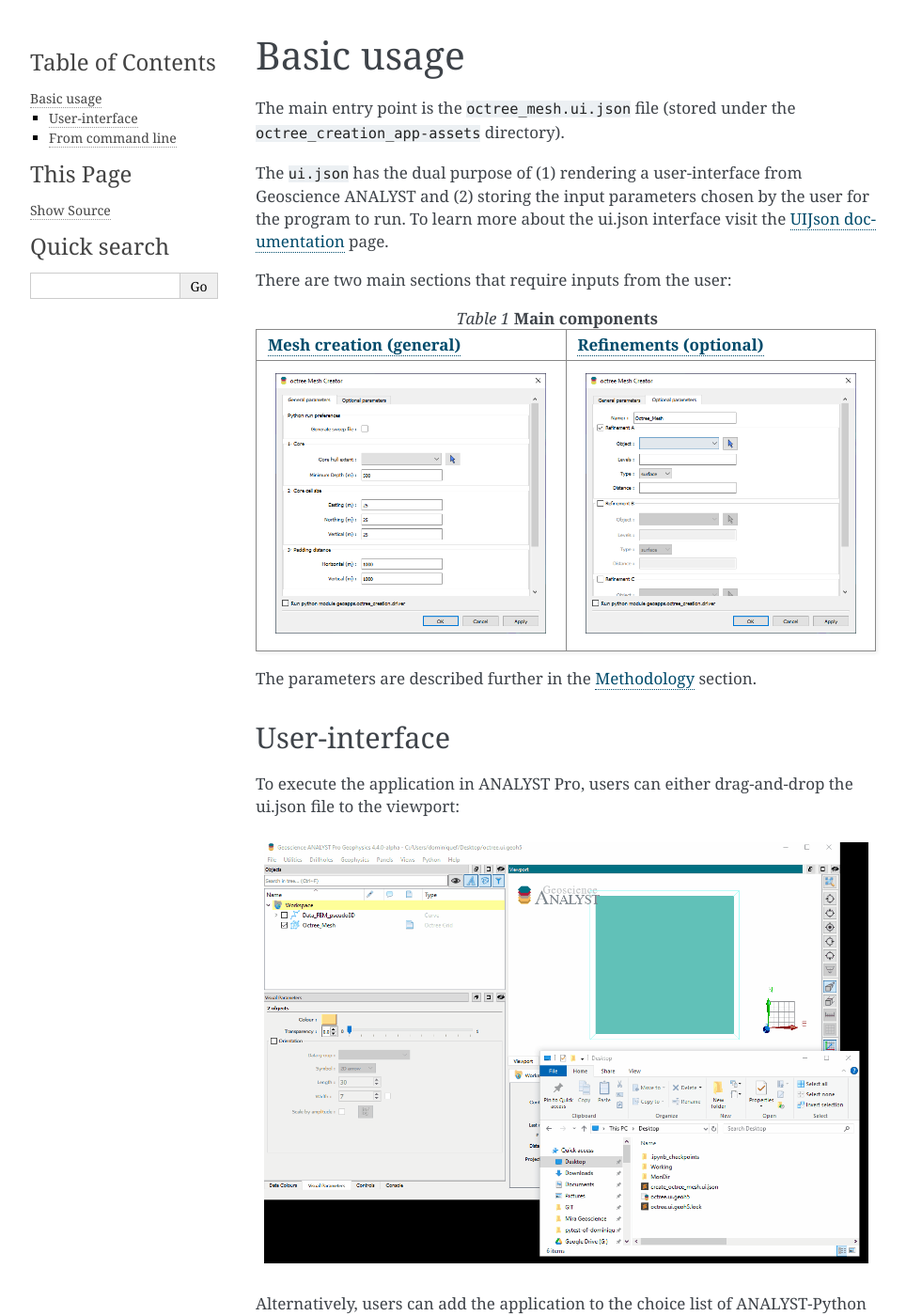
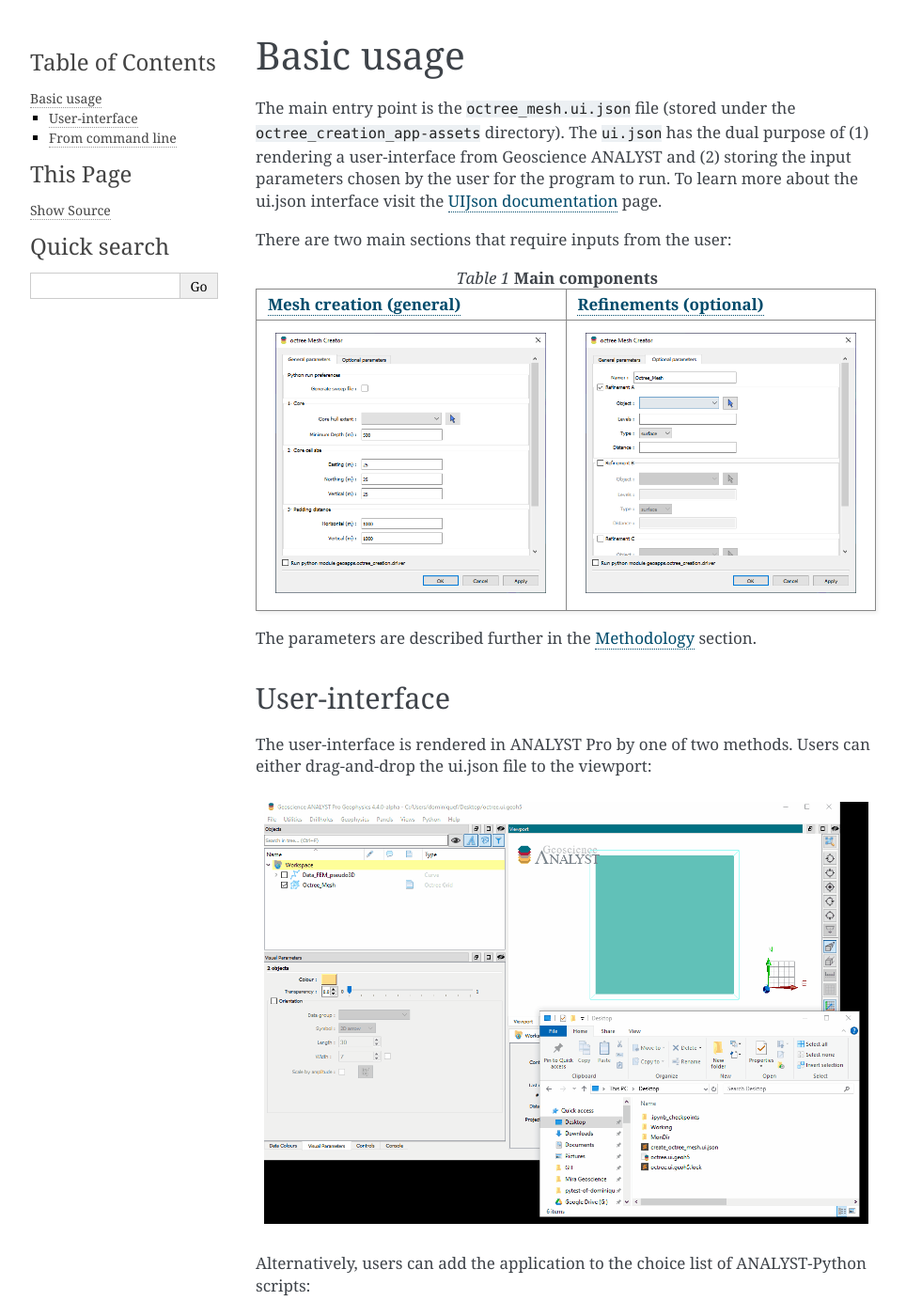
Before and after one commit to MiraGeoscience/octree-creation-app, a Sphinx documentation site: the page built from docs/source/usage.rst, in a window 1280 px wide and 1400 px high. Shown: the whole window at 94% size, without its empty margins (148-1112 px from the left). Built offline with Sphinx 7.4.7, drawn with Linux system fonts in a browser that asks for light colours.

Commit message:
Minor edit

```diff
--- a/docs/source/usage.rst
+++ b/docs/source/usage.rst
@@ -4,7 +4,6 @@
 ===========
 
 The main entry point is the ``octree_mesh.ui.json`` file (stored under the ``octree_creation_app-assets`` directory).
-
 The ``ui.json`` has the dual purpose of (1) rendering a user-interface from Geoscience ANALYST and (2) storing the input
 parameters chosen by the user for the program to run. To learn more about the ui.json interface visit the
 `UIJson documentation <https://geoh5py.readthedocs.io/en/v0.8.0-rc.1/content/uijson_format/usage.html#usage-with-geoscience-analyst-pro>`_ page.
@@ -30,7 +29,8 @@
 User-interface
 --------------
 
-To execute the application in ANALYST Pro, users can either drag-and-drop the ui.json file to the viewport:
+The user-interface is rendered in ANALYST Pro by one of two methods.
+Users can either drag-and-drop the ui.json file to the viewport:
 
 .. figure:: ./images/drag_drop.gif
         :align: center
```
